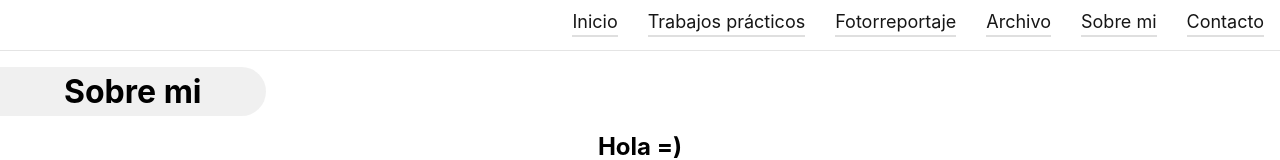
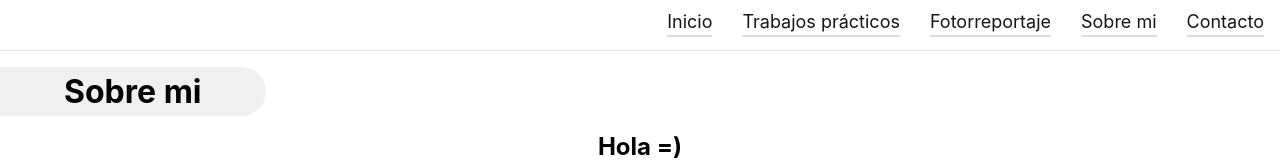
Before and after one commit to fedeholc/argra-foto1-portfolio, a React (Create React App) app: page /SobreMi in a window 1280 px wide. Shown: the top 160 px of the page. Built offline with nearby package versions, Linux system fonts and the light colour scheme; a web font is replaced by a local one.

Commit message:
remove archivo from menu

```diff
--- a/src/App.css
+++ b/src/App.css
@@ -203,9 +203,6 @@ body {
   top: 60vh;
 }
 
-#home-menu-item5 {
-  top: 70vh;
-}
 
 
 /* * esto es para el menu del Home */
@@ -219,6 +216,7 @@ body {
   font-family: 'Courier New', Courier, monospace;
   font-size: 0.8rem;
   margin-top: -0.5rem;
+  background-color: black;
 
 }
 
--- a/src/App.js
+++ b/src/App.js
@@ -39,13 +39,11 @@ const Home = () => {
         <h2 className="home-menu-item" id="home-menu-item2">
           <Link to="../Fotorreportaje">Fotorreportaje</Link>
         </h2>
+
         <h2 className="home-menu-item" id="home-menu-item3">
-          <Link to="../Archivo">Archivo</Link>
+          <Link to="../SobreMi">Sobre mi</Link>
         </h2>
         <h2 className="home-menu-item" id="home-menu-item4">
-          <Link to="../SobreMi">Sobre mi</Link>
-        </h2>
-        <h2 className="home-menu-item" id="home-menu-item5">
           <Link to="../Contacto">Contacto</Link>
         </h2>
       </div>
--- a/src/index.js
+++ b/src/index.js
@@ -22,12 +22,7 @@ const router = createBrowserRouter([
     errorElement: <ErrorPage />,
     /* loader: homeLoader, */
   },
-  {
-    path: "Archivo/",
-    element: <Archivo />,
-    errorElement: <ErrorPage />,
-    /* loader: postLoader, */
-  },
+
   {
     path: "Contacto/",
     element: <ContactForm />,
--- a/src/navbar.js
+++ b/src/navbar.js
@@ -14,9 +14,7 @@ const NavBar = () => {
         <li>
           <Link to="../Fotorreportaje">Fotorreportaje</Link>
         </li>
-        <li>
-          <Link to="../Archivo">Archivo</Link>
-        </li>
+
         <li>
           <Link to="../SobreMi">Sobre mi</Link>
         </li>
```
